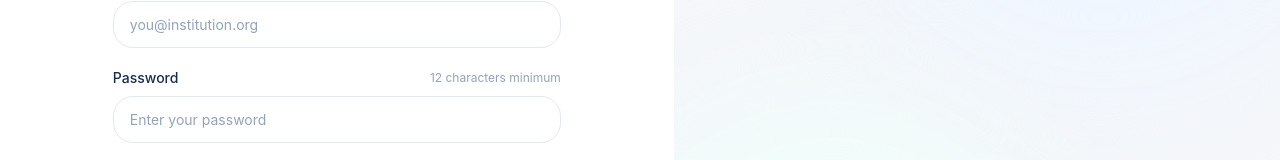
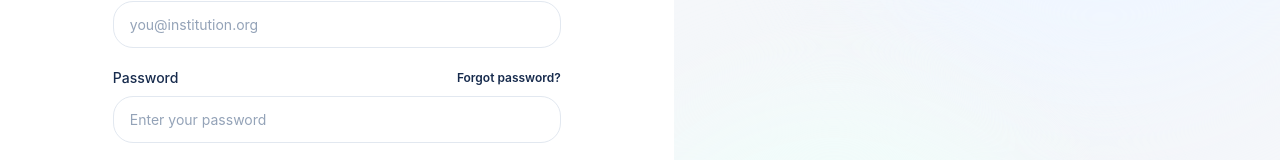
Before and after one commit to poptramark-eng/sentinel, a Next.js app in the folder apps/web/: page /login in a window 1280 px wide. Shown: the part 378-538 px from the top of the page. Built offline with nearby package versions, Linux system fonts and the light colour scheme; no server answers.

Commit message:
feat(web): link sign-in to password recovery

```diff
--- a/apps/web/src/app/login/page.tsx
+++ b/apps/web/src/app/login/page.tsx
@@ -105,7 +105,7 @@ export default function LoginPage() {
             <div>
               <div className="mb-2 flex items-center justify-between">
                 <label htmlFor="password" className="block text-sm font-medium text-[var(--ink)]">Password</label>
-                <span className="text-xs text-[var(--subtle)]">12 characters minimum</span>
+                <Link href="/forgot-password" className="text-xs font-semibold text-[var(--brand)] hover:underline">Forgot password?</Link>
               </div>
               <input
                 id="password"
```
